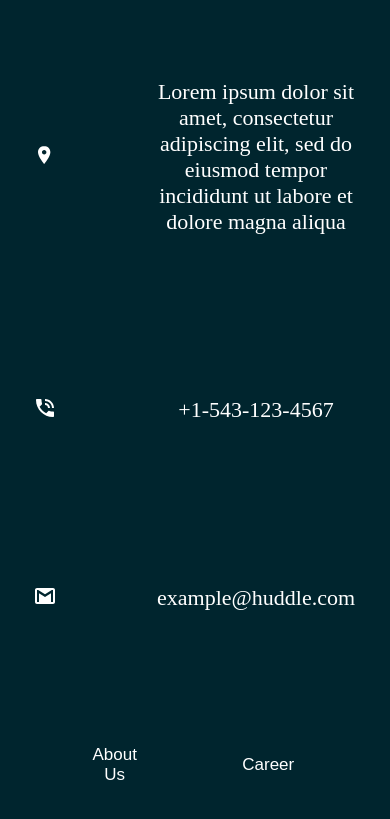
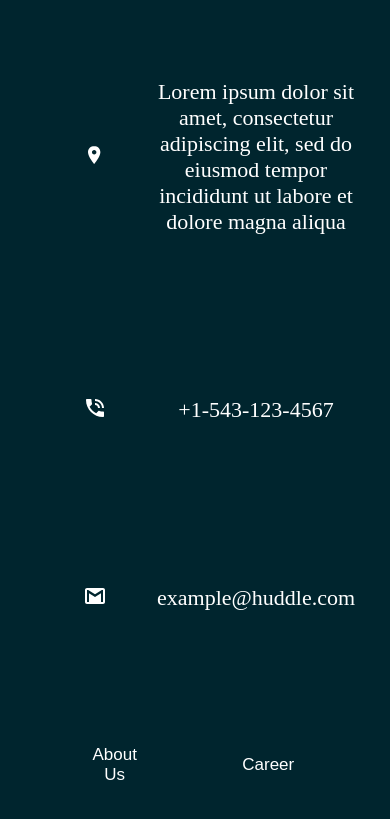
Before and after one commit to PedroThalesSP/Huddle-Community, a plain HTML site: page index.html in a window 390 px wide. Shown: the part 3434-4253 px from the top of the page. Drawn offline with Linux system fonts and the light colour scheme; files whose address does not match are found by name; a web font is replaced by a local one.

Commit message:
agora acabou

```diff
--- a/css/style-media-queries.css
+++ b/css/style-media-queries.css
@@ -147,6 +147,7 @@
 
         .tabela{
             width: 10px;
+            padding: 50px 0px 50px 50px;
         }
 
         .section_conteiner{
```
